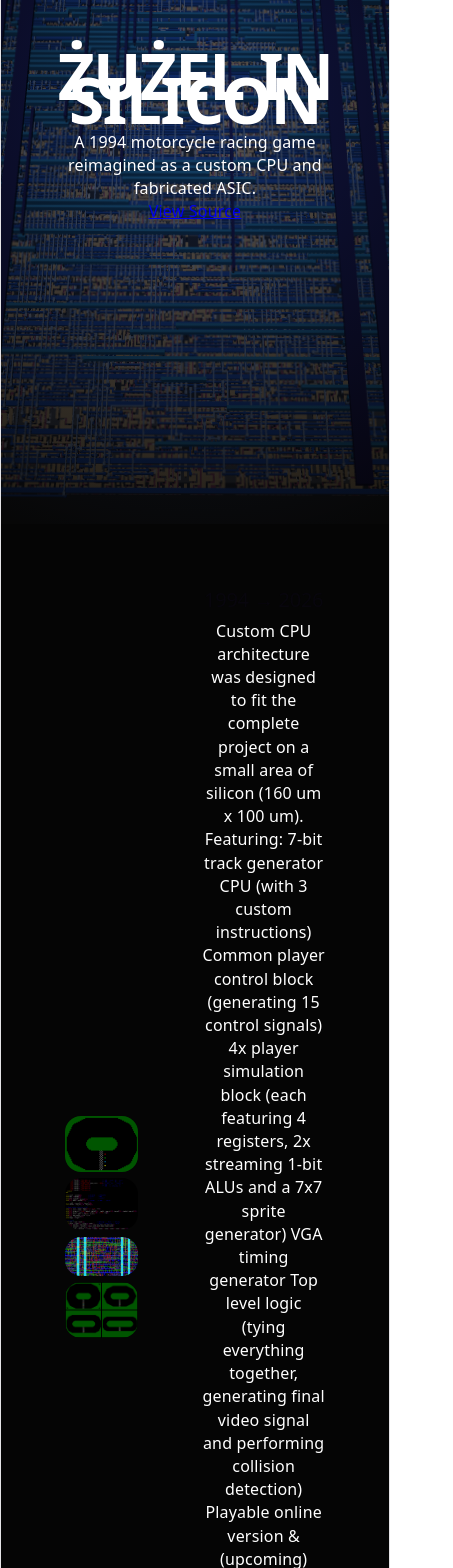
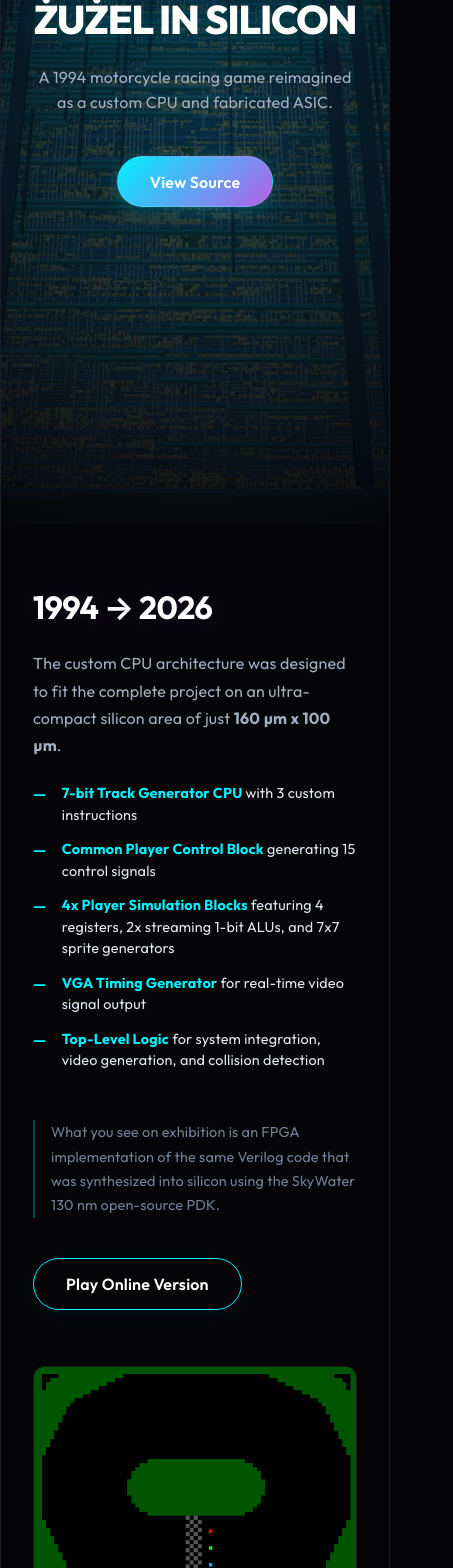
Before and after one commit to magnetoField/zuzel-silicon, a React (Vite) app: page / in a window 390 px wide. Shown: the part 320-1888 px from the top of the page, 453 px wide, since content can reach past the window. Built offline with nearby package versions, Linux system fonts and the light colour scheme.

Commit message:
Refactor layout styles and improve responsiveness

```diff
--- a/index.html
+++ b/index.html
@@ -4,7 +4,10 @@
     <meta charset="UTF-8" />
     <link rel="icon" type="image/svg+xml" href="/favicon.svg" />
     <meta name="viewport" content="width=device-width, initial-scale=1.0" />
-    <title>zuzel-silicon</title>
+    <link rel="preconnect" href="https://fonts.googleapis.com" />
+    <link rel="preconnect" href="https://fonts.gstatic.com" crossorigin />
+    <link href="https://fonts.googleapis.com/css2?family=JetBrains+Mono:wght@300;400;500;700&family=Outfit:wght@300;400;500;600;700;800&display=swap" rel="stylesheet" />
+    <title>Żużel in Silicon</title>
   </head>
   <body>
     <div id="root"></div>
--- a/src/components/Story.jsx
+++ b/src/components/Story.jsx
@@ -1,61 +1,94 @@
-import { motion, useScroll, useTransform } from "framer-motion";
+import { motion } from "framer-motion";
 import gameplayImg from "../assets/gameplay.png";
 import codeImg from "../assets/zuzel_code.png";
 import designImg from "../assets/design.png";
 import alltracksImg from "../assets/AllTracks.png";
 
 export default function Story() {
-  const { scrollY } = useScroll();
-  const y = useTransform(scrollY, [0, 1000], [0, -300]);
+  const images = [
+    { src: gameplayImg, alt: "Żużel Gameplay" },
+    { src: codeImg, alt: "Verilog Hardware Code" },
+    { src: designImg, alt: "Silicon Layout Design" },
+    { src: alltracksImg, alt: "All Tracks Overview" }
+  ];
 
   return (
     <section className="story">
-      <motion.div
-        className="story-image"
-        style={{ y }}
-      >
-        <img
-          src={gameplayImg}
-          alt="Żużel gameplay"
-          className="gameplay-image"
-        />
-		<img
-          src={codeImg}
-          alt="Żużel code"
-          className="gameplay-image"
-        />
-		<img
-          src={designImg}
-          alt="Żużel code"
-          className="gameplay-image"
-        />
-		<img
-          src={alltracksImg}
-          alt="Żużel code"
-          className="gameplay-image"
-        />
-      </motion.div>
+      <div className="content">
+        <motion.h2
+          initial={{ opacity: 0, x: -30 }}
+          whileInView={{ opacity: 1, x: 0 }}
+          viewport={{ once: true }}
+          transition={{ duration: 0.6 }}
+        >
+          1994 → 2026
+        </motion.h2>
 
-      <div className="content">
-        <h2>1994 → 2026</h2>
+        <motion.p
+          initial={{ opacity: 0, x: -30 }}
+          whileInView={{ opacity: 1, x: 0 }}
+          viewport={{ once: true }}
+          transition={{ duration: 0.6, delay: 0.1 }}
+        >
+          The custom CPU architecture was designed to fit the complete project on an ultra-compact silicon area of just <strong>160 µm x 100 µm</strong>.
+        </motion.p>
 
-        <p>
-Custom CPU architecture was designed to fit the complete project on a small area of silicon (160 um x 100 um). Featuring:
+        <motion.ul
+          initial={{ opacity: 0 }}
+          whileInView={{ opacity: 1 }}
+          viewport={{ once: true }}
+          transition={{ duration: 0.6, delay: 0.2 }}
+        >
+          <li><strong>7-bit Track Generator CPU</strong> with 3 custom instructions</li>
+          <li><strong>Common Player Control Block</strong> generating 15 control signals</li>
+          <li><strong>4x Player Simulation Blocks</strong> featuring 4 registers, 2x streaming 1-bit ALUs, and 7x7 sprite generators</li>
+          <li><strong>VGA Timing Generator</strong> for real-time video signal output</li>
+          <li><strong>Top-Level Logic</strong> for system integration, video generation, and collision detection</li>
+        </motion.ul>
 
-7-bit track generator CPU (with 3 custom instructions)
-Common player control block (generating 15 control signals)
-4x player simulation block (each featuring 4 registers, 2x streaming 1-bit ALUs and a 7x7 sprite generator)
-VGA timing generator
-Top level logic (tying everything together, generating final video signal and performing collision detection)
-Playable online version & (upcoming) writeup: <a
-          href="http://devkk.net/index.php?tag=games&id=39"
-          className="btn"
+        <motion.p
+          className="story-footnote"
+          initial={{ opacity: 0 }}
+          whileInView={{ opacity: 1 }}
+          viewport={{ once: true }}
+          transition={{ duration: 0.6, delay: 0.3 }}
         >
-          Play online
-        </a>
+          What you see on exhibition is an FPGA implementation of the same Verilog code that was synthesized into silicon using the SkyWater 130 nm open-source PDK.
+        </motion.p>
 
-What you see on exhibition is a FPGA implementation of the same verilog code that was synthesized into silicon in SkyWater 130 nm process.
-        </p>
+        <motion.div
+          className="action-container"
+          initial={{ opacity: 0, y: 20 }}
+          whileInView={{ opacity: 1, y: 0 }}
+          viewport={{ once: true }}
+          transition={{ duration: 0.6, delay: 0.4 }}
+        >
+          <a
+            href="http://devkk.net/index.php?tag=games&id=39"
+            className="btn btn-secondary"
+          >
+            Play Online Version
+          </a>
+        </motion.div>
+      </div>
+
+      <div className="story-image">
+        {images.map((img, index) => (
+          <motion.div
+            key={index}
+            className="gameplay-image-container"
+            initial={{ opacity: 0, scale: 0.9 }}
+            whileInView={{ opacity: 1, scale: 1 }}
+            viewport={{ once: true }}
+            transition={{ duration: 0.5, delay: index * 0.1 }}
+          >
+            <img
+              src={img.src}
+              alt={img.alt}
+              className="gameplay-image"
+            />
+          </motion.div>
+        ))}
       </div>
     </section>
   );
--- a/src/index.css
+++ b/src/index.css
@@ -1,23 +1,25 @@
 :root {
-  --text: #6b6375;
-  --text-h: #08060d;
-  --bg: #fff;
-  --border: #e5e4e7;
-  --code-bg: #f4f3ec;
-  --accent: #aa3bff;
-  --accent-bg: rgba(170, 59, 255, 0.1);
-  --accent-border: rgba(170, 59, 255, 0.5);
-  --social-bg: rgba(244, 243, 236, 0.5);
-  --shadow:
-    rgba(0, 0, 0, 0.1) 0 10px 15px -3px, rgba(0, 0, 0, 0.05) 0 4px 6px -2px;
+  --text: #a0aec0;
+  --text-h: #ffffff;
+  --bg: #050508;
+  --border: #1a1c2d;
+  --code-bg: #11121d;
+  --accent: #00f0ff;
+  --accent-purple: #b55fe6;
+  --accent-bg: rgba(0, 240, 255, 0.08);
+  --accent-border: rgba(0, 240, 255, 0.3);
+  --social-bg: rgba(26, 28, 45, 0.6);
+  --shadow: 0 8px 32px 0 rgba(0, 240, 255, 0.1);
 
-  --sans: system-ui, 'Segoe UI', Roboto, sans-serif;
-  --heading: system-ui, 'Segoe UI', Roboto, sans-serif;
-  --mono: ui-monospace, Consolas, monospace;
+  --sans: 'Outfit', system-ui, -apple-system, sans-serif;
+  --heading: 'Outfit', system-ui, -apple-system, sans-serif;
+  --mono: 'JetBrains Mono', ui-monospace, monospace;
 
-  font: 18px/145% var(--sans);
+  font-family: var(--sans);
+  font-size: 18px;
+  line-height: 1.5;
   letter-spacing: 0.18px;
-  color-scheme: light dark;
+  color-scheme: dark;
   color: var(--text);
   background: var(--bg);
   font-synthesis: none;
@@ -30,31 +32,11 @@
   }
 }
 
-@media (prefers-color-scheme: dark) {
-  :root {
-    --text: #9ca3af;
-    --text-h: #f3f4f6;
-    --bg: #16171d;
-    --border: #2e303a;
-    --code-bg: #1f2028;
-    --accent: #c084fc;
-    --accent-bg: rgba(192, 132, 252, 0.15);
-    --accent-border: rgba(192, 132, 252, 0.5);
-    --social-bg: rgba(47, 48, 58, 0.5);
-    --shadow:
-      rgba(0, 0, 0, 0.4) 0 10px 15px -3px, rgba(0, 0, 0, 0.25) 0 4px 6px -2px;
-  }
-
-  #social .button-icon {
-    filter: invert(1) brightness(2);
-  }
-}
-
 body {
   margin: 0;
+  background-color: var(--bg);
+  overflow-x: hidden;
 }
-
-
 
 #root {
   width: 1126px;
@@ -62,39 +44,37 @@ body {
   margin: 0 auto;
   text-align: center;
   border-inline: 1px solid var(--border);
-  min-height: 100svh;
+  min-height: 100vh;
   display: flex;
   flex-direction: column;
   box-sizing: border-box;
 }
 
 h1,
-h2 {
+h2,
+h3,
+h4 {
   font-family: var(--heading);
-  font-weight: 500;
+  font-weight: 700;
   color: var(--text-h);
+  line-height: 1.2;
 }
 
 h1 {
-  font-size: 56px;
-  letter-spacing: -1.68px;
-  margin: 32px 0;
-  @media (max-width: 1024px) {
-    font-size: 36px;
-    margin: 20px 0;
-  }
+  font-size: clamp(2.5rem, 5vw, 4.5rem);
+  letter-spacing: -0.03em;
+  margin: 2rem 0;
 }
+
 h2 {
-  font-size: 24px;
-  line-height: 118%;
-  letter-spacing: -0.24px;
-  margin: 0 0 8px;
-  @media (max-width: 1024px) {
-    font-size: 20px;
-  }
+  font-size: clamp(1.8rem, 4vw, 2.5rem);
+  letter-spacing: -0.02em;
+  margin: 0 0 1rem;
 }
+
 p {
   margin: 0;
+  line-height: 1.6;
 }
 
 code,
@@ -108,64 +88,95 @@ code,
   position: relative;
   height: 100vh;
   overflow: hidden;
+  display: flex;
+  align-items: center;
+  justify-content: center;
 }
 
 .hero-bg {
   position: absolute;
   inset: 0;
-
   background-image: url("/gds-background.png");
   background-size: cover;
   background-position: center;
-
-  filter: brightness(0.4);
+  filter: brightness(0.25);
+  z-index: 1;
 }
 
 .overlay {
   position: absolute;
   inset: 0;
-
-  background:
-    radial-gradient(circle at center,
-    rgba(0,80,255,.1),
-    rgba(0,0,0,.7));
+  background: radial-gradient(circle at center, rgba(0, 240, 255, 0.12), rgba(5, 5, 8, 0.85));
+  z-index: 2;
 }
 
 .hero-content {
   position: relative;
   z-index: 10;
-
-  height: 100%;
-
   display: flex;
   flex-direction: column;
   justify-content: center;
-
-  max-width: 900px;
-
+  align-items: center;
+  text-align: center;
+  max-width: 850px;
+  width: 100%;
   margin: auto;
   padding: 2rem;
+  box-sizing: border-box;
 }
 
 .hero h1 {
-  font-size: clamp(4rem, 10vw, 18rem);
-  font-weight: 800;
+  font-size: clamp(2.5rem, 8vw, 5.5rem);
+  font-weight: 850;
   color: white;
+  margin: 0 0 1.5rem 0;
+  line-height: 1.1;
+  letter-spacing: -0.03em;
+  text-shadow: 0 0 30px rgba(0, 240, 255, 0.25);
 }
 
 .hero p {
-  font-size: clamp(4rem);
-  color: white;
+  font-size: clamp(1rem, 2vw, 1.25rem);
+  color: var(--text);
+  max-width: 600px;
+  margin: 0 0 2.5rem 0;
+  line-height: 1.6;
 }
+
+.btn {
+  display: inline-flex;
+  align-items: center;
+  justify-content: center;
+  padding: 0.8rem 2rem;
+  font-size: 1rem;
+  font-weight: 600;
+  text-decoration: none;
+  color: #ffffff;
+  background: linear-gradient(135deg, var(--accent), var(--accent-purple));
+  border-radius: 50px;
+  box-shadow: 0 4px 20px rgba(0, 240, 255, 0.2);
+  transition: all 0.3s ease;
+  border: 1px solid rgba(255, 255, 255, 0.1);
+  cursor: pointer;
+}
+
+.btn:hover {
+  transform: translateY(-2px);
+  box-shadow: 0 6px 24px rgba(0, 240, 255, 0.4), 0 0 10px rgba(181, 95, 230, 0.4);
+  filter: brightness(1.1);
+}
+
+.btn:active {
+  transform: translateY(0);
+}
+
 .trace {
   position: absolute;
-
   width: 200px;
   height: 2px;
-
-  background: cyan;
-
+  background: var(--accent);
   animation: pulse 3s linear infinite;
+  z-index: 3;
 }
 
 @keyframes pulse {
@@ -173,11 +184,9 @@ code,
     opacity: 0;
     transform: translateX(-50px);
   }
-
   50% {
     opacity: 1;
   }
-
   100% {
     opacity: 0;
     transform: translateX(300px);
@@ -186,78 +195,335 @@ code,
 
 .story {
   min-height: 100vh;
-  display: flex;
+  display: grid;
+  grid-template-columns: 1.1fr 0.9fr;
   align-items: center;
   gap: 4rem;
-  padding: 4rem;
-  background: #050505;
-  color: white;
+  padding: 6rem 4rem;
+  background: #050508;
+  color: var(--text);
+  box-sizing: border-box;
+}
+
+@media (max-width: 1024px) {
+  .story {
+    grid-template-columns: 1fr;
+    gap: 3.5rem;
+    padding: 4rem 2rem;
+  }
+}
+
+.story .content {
+  text-align: left;
+  display: flex;
+  flex-direction: column;
+  justify-content: center;
+}
+
+.story .content h2 {
+  color: #ffffff;
+  margin: 0 0 1.5rem 0;
+  font-size: clamp(2rem, 4vw, 3rem);
+  text-shadow: 0 0 20px rgba(181, 95, 230, 0.15);
+}
+
+.story .content p {
+  font-size: clamp(1rem, 1.5vw, 1.15rem);
+  line-height: 1.7;
+  color: var(--text);
+  margin-bottom: 1.5rem;
+}
+
+.story .content ul {
+  list-style: none;
+  padding: 0;
+  margin: 0 0 2rem 0;
+  display: flex;
+  flex-direction: column;
+  gap: 0.8rem;
+}
+
+.story .content li {
+  position: relative;
+  padding-left: 1.8rem;
+  font-size: clamp(0.9rem, 1.2vw, 1rem);
+  line-height: 1.5;
+  color: #e2e8f0;
+}
+
+.story .content li strong {
+  color: var(--accent);
+}
+
+.story .content li::before {
+  content: "—";
+  position: absolute;
+  left: 0;
+  top: 0;
+  color: var(--accent);
+  font-weight: bold;
+  font-size: 0.95rem;
+}
+
+.story-footnote {
+  font-size: 0.9rem !important;
+  color: #718096 !important;
+  border-left: 2px solid var(--accent-border);
+  padding-left: 1rem;
+  margin-top: 1rem;
+}
+
+.action-container {
+  margin-top: 1rem;
+}
+
+.btn-secondary {
+  background: transparent !important;
+  border: 1px solid var(--accent) !important;
+  box-shadow: 0 4px 15px rgba(0, 240, 255, 0.05) !important;
+}
+
+.btn-secondary:hover {
+  background: var(--accent-bg) !important;
+  box-shadow: 0 6px 20px rgba(0, 240, 255, 0.15) !important;
 }
 
 .story-image {
-  flex: 1;
+  display: grid;
+  grid-template-columns: repeat(2, 1fr);
+  gap: 1.2rem;
+  width: 100%;
+}
+
+@media (max-width: 640px) {
+  .story-image {
+    grid-template-columns: 1fr;
+  }
+}
+
+.gameplay-image-container {
+  overflow: hidden;
+  border-radius: 12px;
+  border: 1px solid rgba(255, 255, 255, 0.06);
+  box-shadow: 0 4px 20px rgba(0, 0, 0, 0.4);
+  background: #0f0f14;
+  aspect-ratio: 4/3;
+  display: flex;
+  align-items: center;
+  justify-content: center;
+  transition: all 0.3s cubic-bezier(0.16, 1, 0.3, 1);
+}
+
+.gameplay-image-container:hover {
+  transform: translateY(-4px);
+  border-color: var(--accent-purple);
+  box-shadow: 0 10px 30px rgba(181, 95, 230, 0.15);
 }
 
 .gameplay-image {
   width: 100%;
-  border-radius: 16px;
+  height: 100%;
+  object-fit: cover;
+  transition: transform 0.6s cubic-bezier(0.16, 1, 0.3, 1);
 }
 
-.content {
-  flex: 1;
+.gameplay-image-container:hover .gameplay-image {
+  transform: scale(1.04);
 }
 
 code {
-  font-size: 15px;
+  font-size: 14px;
+  font-family: var(--mono);
   line-height: 135%;
-  padding: 4px 8px;
+  padding: 2px 6px;
   background: var(--code-bg);
+  border-radius: 4px;
+  border: 1px solid rgba(255, 255, 255, 0.05);
 }
 
 .architecture {
-  background: #050505;
-  color: white;
-  padding: 4rem 0;
+  background: #08080c;
+  color: var(--text);
+  padding: 6rem 2rem;
+  box-sizing: border-box;
 }
 
 .architecture-visuals {
   width: 100%;
+  max-width: 1200px;
+  margin: 0 auto;
   display: grid;
-  grid-template-columns: 1fr;
+  grid-template-columns: 1fr 1fr;
   gap: 2rem;
-  padding: 4rem 2rem;
+  padding: 2rem 0 4rem 0;
+}
+
+@media (max-width: 900px) {
+  .architecture-visuals {
+    grid-template-columns: 1fr;
+  }
 }
 
 .gds-image,
 .render-3d-image {
-  width: 90%;
+  width: 100%;
   height: auto;
   object-fit: cover;
-  border-radius: 12px;
+  border-radius: 16px;
+  border: 1px solid rgba(255, 255, 255, 0.08);
+  box-shadow: 0 4px 30px rgba(0, 0, 0, 0.5);
+  transition: all 0.4s ease;
+}
+
+.gds-image:hover,
+.render-3d-image:hover {
+  transform: scale(1.02);
+  border-color: var(--accent);
+  box-shadow: 0 10px 40px rgba(0, 240, 255, 0.15);
 }
 
 .cards-container {
   display: grid;
-  grid-template-columns: repeat(auto-fit, minmax(300px, 1fr));
-  gap: 2rem;
-  padding: 4rem 2rem;
+  grid-template-columns: repeat(4, 1fr);
+  gap: 1.5rem;
+  padding: 2rem 0;
   max-width: 1200px;
   margin: 0 auto;
+  width: 100%;
+}
+
+@media (max-width: 1024px) {
+  .cards-container {
+    grid-template-columns: repeat(2, 1fr);
+  }
+}
+
+@media (max-width: 600px) {
+  .cards-container {
+    grid-template-columns: 1fr;
+  }
 }
 
 .glass-card {
-  background: rgba(255, 255, 255, 0.1);
-  border: 1px solid rgba(255, 255, 255, 0.2);
+  background: rgba(18, 19, 32, 0.45);
+  border: 1px solid rgba(255, 255, 255, 0.06);
   border-radius: 16px;
-  padding: 2rem;
-  backdrop-filter: blur(10px);
+  padding: 2rem 1.5rem;
+  backdrop-filter: blur(12px);
+  -webkit-backdrop-filter: blur(12px);
+  box-sizing: border-box;
+  text-align: left;
+  transition: all 0.3s cubic-bezier(0.16, 1, 0.3, 1);
+}
+
+.glass-card:hover {
+  transform: translateY(-8px);
+  background: rgba(22, 23, 40, 0.6);
+  border-color: var(--accent-purple);
+  box-shadow: 0 12px 30px rgba(181, 95, 230, 0.15);
 }
 
 .glass-card h3 {
-  color: white;
-  margin-top: 0;
+  color: #ffffff;
+  margin: 0 0 0.75rem 0;
+  font-size: 1.25rem;
+  font-weight: 700;
 }
 
 .glass-card p {
-  color: rgba(255, 255, 255, 0.8);
+  color: var(--text);
+  font-size: 0.95rem;
+  line-height: 1.5;
 }
+
+.silicon {
+  background: #050508;
+  padding: 4rem 2rem 3rem;
+  box-sizing: border-box;
+  display: flex;
+  flex-direction: column;
+  align-items: center;
+  border-top: 1px solid var(--border);
+}
+
+.silicon-divider {
+  display: flex;
+  align-items: center;
+  justify-content: center;
+  width: 100%;
+  max-width: 600px;
+  margin-bottom: 3rem;
+  gap: 10px;
+}
+
+.trace-line {
+  height: 1px;
+  background: linear-gradient(90deg, transparent, var(--border), var(--accent), var(--border), transparent);
+  flex-grow: 1;
+}
+
+.trace-dot {
+  width: 6px;
+  height: 6px;
+  background-color: var(--accent);
+  border-radius: 50%;
+  box-shadow: 0 0 10px var(--accent);
+}
+
+.credits-container {
+  display: flex;
+  justify-content: center;
+  gap: 6rem;
+  width: 100%;
+  max-width: 800px;
+  margin-bottom: 4rem;
+}
+
+@media (max-width: 768px) {
+  .credits-container {
+    flex-direction: column;
+    gap: 3rem;
+    align-items: center;
+  }
+}
+
+.credit-role {
+  text-align: center;
+  display: flex;
+  flex-direction: column;
+  align-items: center;
+}
+
+.credit-role h3 {
+  font-size: 0.9rem;
+  font-family: var(--mono);
+  color: var(--accent-purple);
+  text-transform: uppercase;
+  letter-spacing: 0.15em;
+  margin: 0 0 1rem 0;
+}
+
+.credit-role .name {
+  font-size: 1.8rem;
+  font-weight: 800;
+  color: #ffffff;
+  margin: 0 0 0.5rem 0;
+}
+
+.credit-role .alias {
+  font-size: 0.9rem;
+  color: var(--text);
+  margin: 0;
+}
+
+.footer-bottom {
+  text-align: center;
+  width: 100%;
+  border-top: 1px solid rgba(255, 255, 255, 0.03);
+  padding-top: 2rem;
+}
+
+.footer-bottom p {
+  font-size: 0.8rem;
+  color: #4a5568;
+}
```
Also changed, not shown: src/components/Silicon.jsx (+35 -30 lines).
